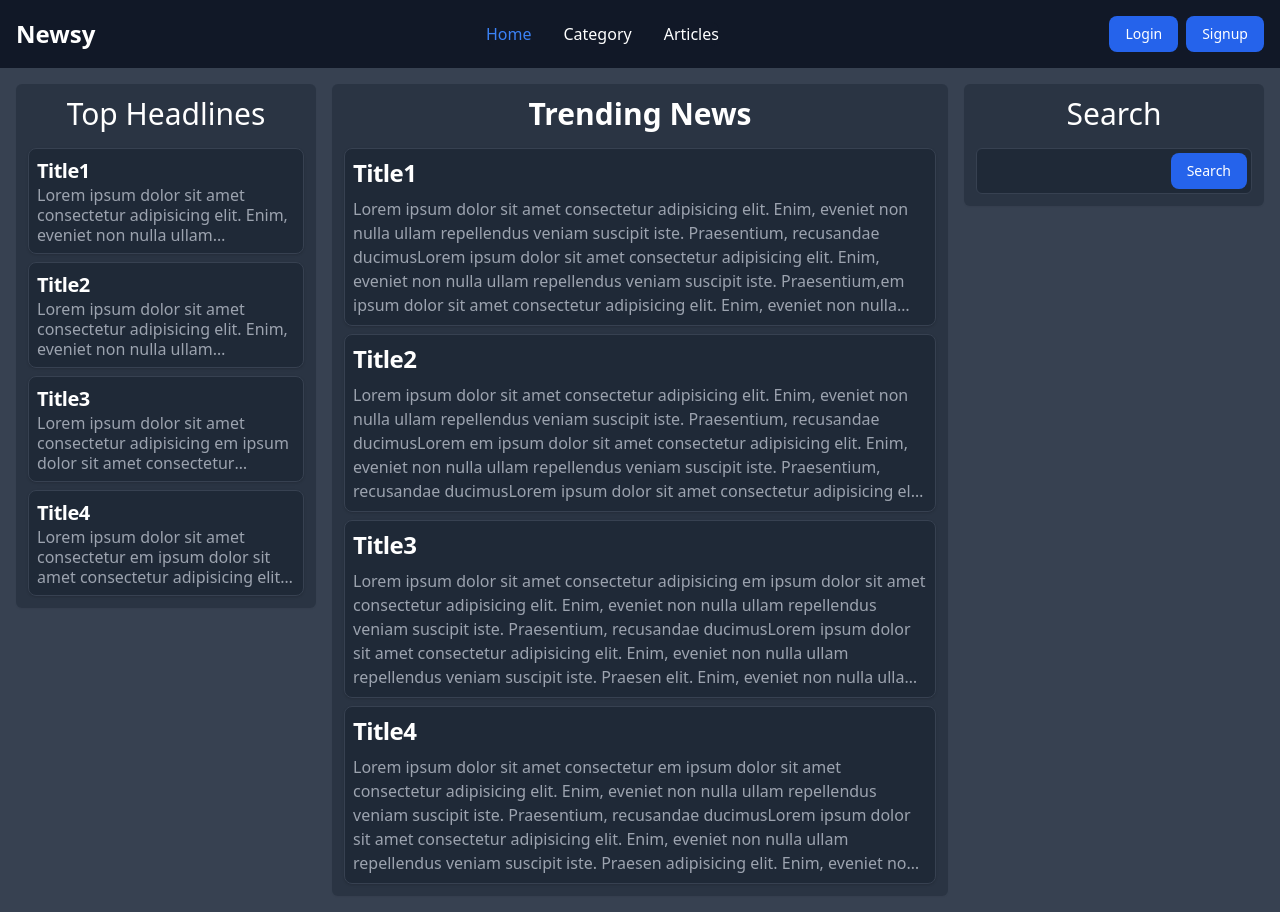
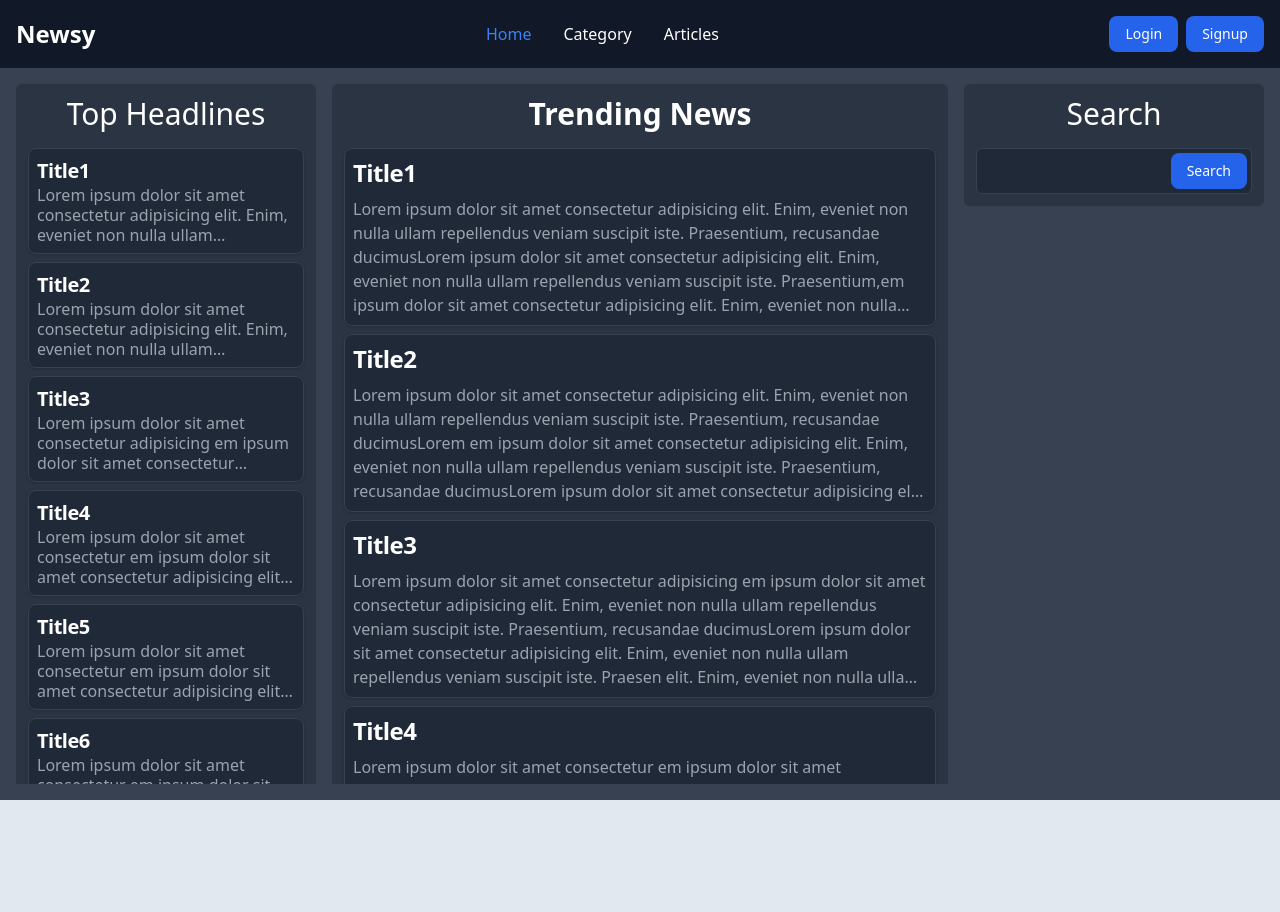
Before and after one commit to shivam-vishvakarma/news-management-system, a React (Vite) app in the folder client/: page / in a window 1280 px wide. After the commit the page ends 800 px from the top, so only its background shows below. Built offline with nearby package versions, Linux system fonts and the light colour scheme.

Commit message:
home page  modification

```diff
--- a/client/src/Layout.jsx
+++ b/client/src/Layout.jsx
@@ -2,7 +2,7 @@ import { Outlet } from "react-router-dom";
 import Navbar from "./components/Navbar";
 export default function Layout() {
   return (
-    <div>
+    <div className="h-screen grid">
       <Navbar />
       <Outlet />
     </div>
--- a/client/src/assets/server.js
+++ b/client/src/assets/server.js
@@ -19,4 +19,29 @@ export const data = [
       des: "Lorem ipsum dolor sit amet consectetur em ipsum dolor sit amet consectetur adipisicing elit. Enim, eveniet non nulla ullam repellendus veniam suscipit iste. Praesentium, recusandae ducimusLorem ipsum dolor sit amet consectetur adipisicing elit. Enim, eveniet non nulla ullam repellendus veniam suscipit iste. Praesen adipisicing elit. Enim, eveniet non nulla ullam repellendus veniam suscipit iste. Praesentium, recusandae ducimus Lorem ipsum dolor sit amet consectetur adipisicing elit. Enim, eveniet non nulla ullam repellendus veniam suscipit iste. Praesentium, recusandae ducimus.",
       link: "/",
     },
+    {
+      title: "title5",
+      des: "Lorem ipsum dolor sit amet consectetur em ipsum dolor sit amet consectetur adipisicing elit. Enim, eveniet non nulla ullam repellendus veniam suscipit iste. Praesentium, recusandae ducimusLorem ipsum dolor sit amet consectetur adipisicing elit. Enim, eveniet non nulla ullam repellendus veniam suscipit iste. Praesen adipisicing elit. Enim, eveniet non nulla ullam repellendus veniam suscipit iste. Praesentium, recusandae ducimus Lorem ipsum dolor sit amet consectetur adipisicing elit. Enim, eveniet non nulla ullam repellendus veniam suscipit iste. Praesentium, recusandae ducimus.",
+      link: "/",
+    },
+    {
+      title: "title6",
+      des: "Lorem ipsum dolor sit amet consectetur em ipsum dolor sit amet consectetur adipisicing elit. Enim, eveniet non nulla ullam repellendus veniam suscipit iste. Praesentium, recusandae ducimusLorem ipsum dolor sit amet consectetur adipisicing elit. Enim, eveniet non nulla ullam repellendus veniam suscipit iste. Praesen adipisicing elit. Enim, eveniet non nulla ullam repellendus veniam suscipit iste. Praesentium, recusandae ducimus Lorem ipsum dolor sit amet consectetur adipisicing elit. Enim, eveniet non nulla ullam repellendus veniam suscipit iste. Praesentium, recusandae ducimus.",
+      link: "/",
+    },
+    {
+      title: "title7",
+      des: "Lorem ipsum dolor sit amet consectetur em ipsum dolor sit amet consectetur adipisicing elit. Enim, eveniet non nulla ullam repellendus veniam suscipit iste. Praesentium, recusandae ducimusLorem ipsum dolor sit amet consectetur adipisicing elit. Enim, eveniet non nulla ullam repellendus veniam suscipit iste. Praesen adipisicing elit. Enim, eveniet non nulla ullam repellendus veniam suscipit iste. Praesentium, recusandae ducimus Lorem ipsum dolor sit amet consectetur adipisicing elit. Enim, eveniet non nulla ullam repellendus veniam suscipit iste. Praesentium, recusandae ducimus.",
+      link: "/",
+    },
+    {
+      title: "title8",
+      des: "Lorem ipsum dolor sit amet consectetur em ipsum dolor sit amet consectetur adipisicing elit. Enim, eveniet non nulla ullam repellendus veniam suscipit iste. Praesentium, recusandae ducimusLorem ipsum dolor sit amet consectetur adipisicing elit. Enim, eveniet non nulla ullam repellendus veniam suscipit iste. Praesen adipisicing elit. Enim, eveniet non nulla ullam repellendus veniam suscipit iste. Praesentium, recusandae ducimus Lorem ipsum dolor sit amet consectetur adipisicing elit. Enim, eveniet non nulla ullam repellendus veniam suscipit iste. Praesentium, recusandae ducimus.",
+      link: "/",
+    },
+    {
+      title: "title9",
+      des: "Lorem ipsum dolor sit amet consectetur em ipsum dolor sit amet consectetur adipisicing elit. Enim, eveniet non nulla ullam repellendus veniam suscipit iste. Praesentium, recusandae ducimusLorem ipsum dolor sit amet consectetur adipisicing elit. Enim, eveniet non nulla ullam repellendus veniam suscipit iste. Praesen adipisicing elit. Enim, eveniet non nulla ullam repellendus veniam suscipit iste. Praesentium, recusandae ducimus Lorem ipsum dolor sit amet consectetur adipisicing elit. Enim, eveniet non nulla ullam repellendus veniam suscipit iste. Praesentium, recusandae ducimus.",
+      link: "/",
+    },
   ]
--- a/client/src/components/ContainerWithHeading.jsx
+++ b/client/src/components/ContainerWithHeading.jsx
@@ -4,7 +4,7 @@ export default function ContainerWithHeading({ children, heading }) {
       <h2 className=" mx-auto  w-min  whitespace-nowrap capitalize text-3xl dark:text-white ">
         {heading}
       </h2>
-      <div className={` w-full grid gap-2 `}>
+      <div className={`w-full grid gap-2`}>
             {children}
           </div>
     </div>
--- a/client/src/components/Navbar.jsx
+++ b/client/src/components/Navbar.jsx
@@ -4,7 +4,7 @@ const navClass =  ({isActive})=> isActive ? "block py-2 px-3 md:p-0 text-white b
 
 export default function Navbar() {
   return (
-    <header className="top-0 sticky ">
+    <header className="top-0 sticky z-10">
       <nav className="bg-white border-gray-200 dark:bg-gray-900">
         <div className="max-w-screen-xl flex flex-wrap items-center justify-between mx-auto p-4">
           <NavLink
--- a/client/src/index.css
+++ b/client/src/index.css
@@ -1,3 +1,25 @@
 @tailwind base;
 @tailwind components;
 @tailwind utilities;
+
+::-webkit-scrollbar{
+    @apply w-1 bg-gray-300 rounded-full;
+    display: none;
+}
+:hover::-webkit-scrollbar{
+    @apply bg-gray-300 w-2;
+    display: block;
+}
+
+:hover::-webkit-scrollbar:hover{
+    @apply bg-gray-400;
+
+}
+
+::-webkit-scrollbar-thumb{
+    @apply bg-gray-400 dark:bg-gray-700 rounded-full;
+}
+
+::-webkit-scrollbar-thumb:hover{
+    @apply bg-gray-500 dark:bg-gray-500;
+}
--- a/client/src/routs/index.jsx
+++ b/client/src/routs/index.jsx
@@ -6,8 +6,8 @@ import Search from "../components/Search";
 
 export default function Index() {
   return (
-    <section className=" p-4 gap-4 grid grid-cols-4 sm:grid-cols-6 lg:grid-cols-12 dark:bg-gray-700">
-      <div className="  min-h-screen hidden lg:block  col-span-3 ">
+    <section className=" p-4 gap-4 h-full overflow-hidden grid grid-cols-4 sm:grid-cols-6 lg:grid-cols-12 dark:bg-gray-700">
+      <div className="hidden overflow-y-scroll lg:block col-span-3">
         <ContainerWithHeading heading={"Top Headlines"}>
           {data.map((item) => (
             <Card
@@ -19,7 +19,7 @@ export default function Index() {
           ))}
         </ContainerWithHeading>
       </div>
-      <div className="font-bold col-span-4 lg:col-span-6">
+      <div className="font-bold h-full overflow-y-scroll col-span-4 lg:col-span-6">
         <ContainerWithHeading heading={"Trending News"}>
           {data.map((item) => (
             <Articles
@@ -29,7 +29,6 @@ export default function Index() {
               key={item.link}
             />
           ))}
-
         </ContainerWithHeading>
       </div>
       <div className="hidden sm:block col-span-2 lg:col-span-3 relative ">
```
